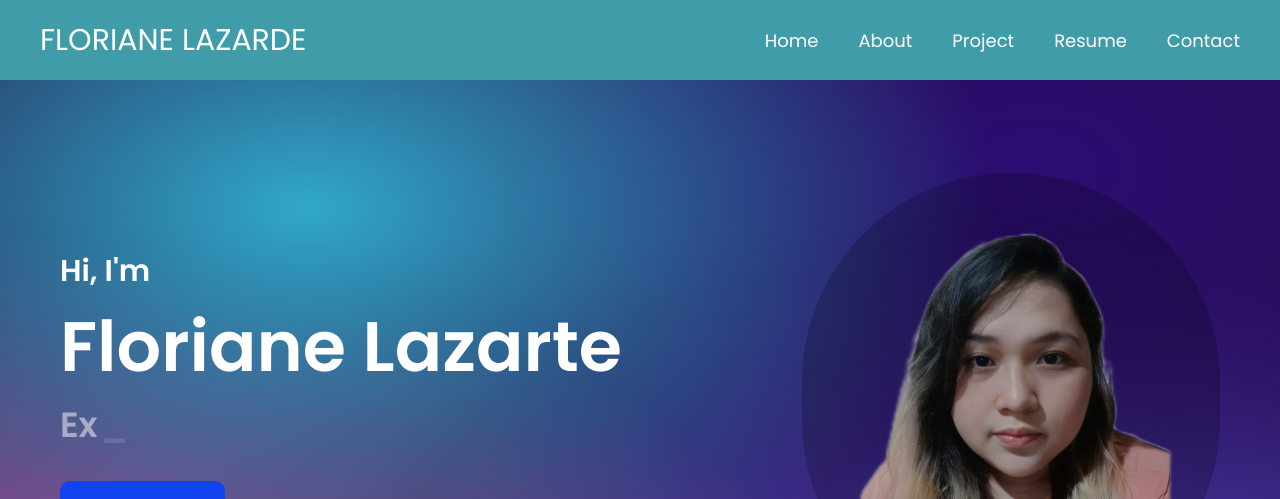
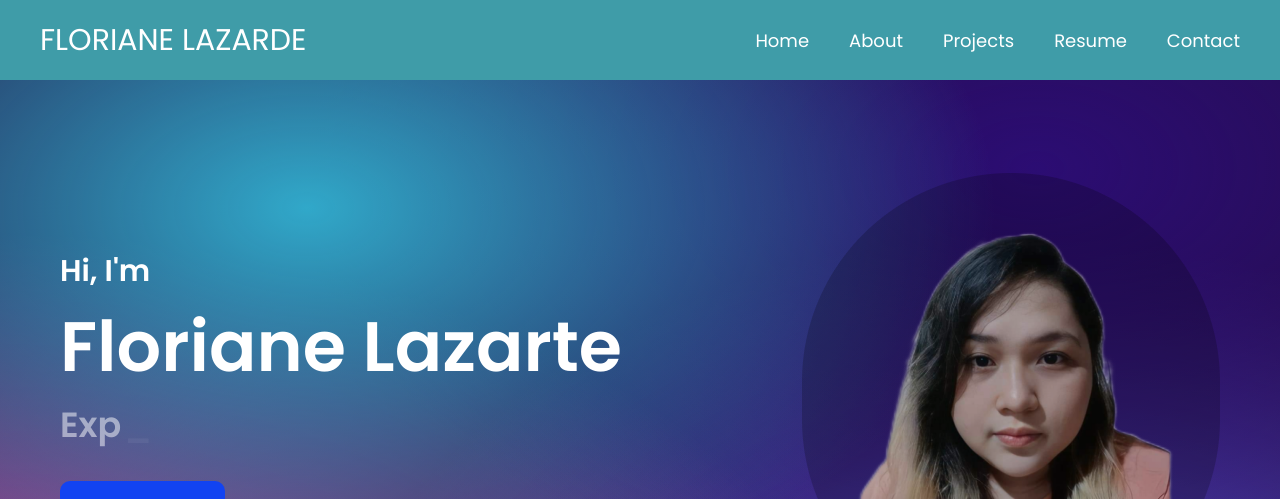
Before and after one commit to FlorianeLazarte/floriane-lazarte, a React (Vite) app: page / in a window 1280 px wide. Shown: the top 499 px of the page. Built offline with nearby package versions, Linux system fonts and the light colour scheme.

Commit message:
add contact, footer section and scroll on link

```diff
--- a/package.json
+++ b/package.json
@@ -12,6 +12,7 @@
     "react": "^18.2.0",
     "react-dom": "^18.2.0",
     "react-icons": "^4.7.1",
+    "react-scroll": "^1.8.8",
     "react-simple-typewriter": "^5.0.1"
   },
   "devDependencies": {
--- a/src/App.jsx
+++ b/src/App.jsx
@@ -1,5 +1,5 @@
-import { Navbar } from "./components";
-import { About, Home, Projects, Resume } from "./pages";
+import { Footer, Navbar } from "./components";
+import { About, Contact, Home, Projects, Resume } from "./pages";
 
 function App() {
   return (
@@ -9,6 +9,8 @@ function App() {
       <About />
       <Projects />
       <Resume />
+      <Contact />
+      <Footer />
     </div>
   );
 }
--- /dev/null
+++ b/src/components/Footer.jsx
@@ -0,0 +1,11 @@
+import React from "react";
+
+function Footer() {
+  return (
+    <div className="w-full flex items-center justify-center bg-[#1E16A1] text-center h-[100px]">
+      <h1 className="font-bold text-[24px]">Floriane Lazarte 2022</h1>
+    </div>
+  );
+}
+
+export default Footer;
--- a/src/components/Navbar.jsx
+++ b/src/components/Navbar.jsx
@@ -1,4 +1,5 @@
 import React from "react";
+import { Link } from "react-scroll";
 
 function Navbar() {
   return (
@@ -6,11 +7,70 @@ function Navbar() {
       <div className="max-w-[1200px] h-[80px] items-center mx-auto flex justify-between">
         <h1 className="text-[30px]">FLORIANE LAZARDE</h1>
         <ul className="flex space-x-[40px] text-[18px]">
-          <li>Home</li>
-          <li>About</li>
-          <li>Project</li>
-          <li>Resume</li>
-          <li>Contact</li>
+          <Link
+            activeClass="active"
+            to="home"
+            spy={true}
+            smooth={true}
+            duration={500}
+            delay={300}
+            isDynamic={true}
+            className="link"
+          >
+            Home
+          </Link>
+          <Link
+            activeClass="active"
+            to="about"
+            spy={true}
+            smooth={true}
+            offset={-80}
+            duration={300}
+            delay={500}
+            isDynamic={true}
+            className="link"
+          >
+            About
+          </Link>
+          <Link
+            activeClass="active"
+            to="projects"
+            spy={true}
+            smooth={true}
+            offset={-80}
+            duration={300}
+            delay={500}
+            isDynamic={true}
+            className="link"
+          >
+            Projects
+          </Link>
+          <Link
+            activeClass="active"
+            to="resume"
+            spy={true}
+            smooth={true}
+            offset={-100}
+            duration={300}
+            delay={500}
+            isDynamic={true}
+            className="link"
+          >
+            Resume
+          </Link>
+          <Link
+            activeClass="active"
+            to="contact"
+            spy={true}
+            smooth={true}
+            offset={-50}
+            duration={300}
+            delay={500}
+            isDynamic={true}
+            className="link"
+          >
+            Contact
+          </Link>
         </ul>
       </div>
     </div>
--- a/src/components/index.js
+++ b/src/components/index.js
@@ -1,4 +1,5 @@
 import Navbar from "./Navbar";
 import { Project } from "./Project";
+import Footer from "./Footer";
 
-export { Navbar, Project };
+export { Navbar, Project, Footer };
--- a/src/index.css
+++ b/src/index.css
@@ -22,3 +22,29 @@ html {
 body {
   color: white;
 }
+
+@layer base {
+  input {
+    @apply w-full h-[40px] rounded-[10px] bg-[#C6A4F0] bg-opacity-50 px-[10px];
+  }
+}
+
+input::placeholder {
+  color: white;
+  opacity: 0.8;
+}
+
+::-webkit-input-placeholder {
+  color: white;
+}
+
+textarea,
+textarea::placeholder {
+  color: white;
+  padding: 10px;
+}
+
+input,
+textarea {
+  border: none;
+}
--- a/src/pages/About.jsx
+++ b/src/pages/About.jsx
@@ -3,7 +3,7 @@ import { CSS, HTML, JS } from "../img";
 
 function About() {
   return (
-    <div className="max-w-[1200px] mx-auto px-5 mb-[100px]">
+    <div name="about" className="max-w-[1200px] mx-auto px-5 mb-[100px]">
       <div className="mx-auto text-center">
         <h1 className="text-primary text-[32px]">ABOUT</h1>
       </div>
--- /dev/null
+++ b/src/pages/Contact.jsx
@@ -0,0 +1,44 @@
+import React from "react";
+import { FaEnvelope, FaPhoneAlt } from "react-icons/fa";
+
+function Contact() {
+  return (
+    <div name="contact" className="w-full">
+      <div className="w-full py-[50px] px-[30px] max-w-[1200px] mx-auto">
+        <div className="mx-auto text-center mb-[40px]">
+          <h1 className="text-primary text-[32px]">CONTACT</h1>
+        </div>
+        <div className="flex gap-10 w-full">
+          <div className="space-y-5">
+            <span className="flex gap-2 items-center text-[18px]">
+              <FaEnvelope /> flazarte@gmail.com
+            </span>
+            <span className="flex gap-2 items-center text-[18px]">
+              <FaPhoneAlt /> +6391234567
+            </span>
+          </div>
+          <form action="" className="w-full space-y-5 text-white max-w-[800px]">
+            <input type="text" placeholder="Name" />
+            <input type="email" placeholder="Email" />
+            <input type="text" placeholder="Subject" />
+            <textarea
+              name=""
+              id=""
+              rows="10"
+              placeholder="Kindly type your message here..."
+              className="w-full rounded-[10px] bg-[#C6A4F0] bg-opacity-50"
+            />
+            <button
+              type="submit"
+              className="border bg-[#1E16A1] rounded-[8px] text-white text-[18px] px-[28px] py-[16px] mt-[30px] hover:bg-opacity-80"
+            >
+              Send message
+            </button>
+          </form>
+        </div>
+      </div>
+    </div>
+  );
+}
+
+export default Contact;
--- a/src/pages/Home.jsx
+++ b/src/pages/Home.jsx
@@ -1,10 +1,14 @@
 import React from "react";
 import { Profile } from "../img";
 import { Typewriter } from "react-simple-typewriter";
+import { Link } from "react-scroll";
 
 export default function () {
   return (
-    <div className="md:h-screen max-w-[1200px] mx-auto flex items-center justify-between font-semibold mb-12 px-5">
+    <div
+      name="home"
+      className="md:h-screen max-w-[1200px] mx-auto flex items-center justify-between font-semibold mb-12 px-5"
+    >
       <div className="flex flex-col">
         <span className="text-[30px]">Hi, I'm</span>
         <span className="text-[70px]">Floriane Lazarte</span>
@@ -20,7 +24,19 @@ export default function () {
           />
         </span>
         <div className="flex w-[165px] h-[70px] bg-[#1243F1] justify-center items-center py-4 px-7 rounded-[10px] mt-[30px] hover:bg-opacity-70 text-[18px]">
-          Contact me
+          <Link
+            activeClass="active"
+            to="contact"
+            spy={true}
+            smooth={true}
+            offset={-50}
+            duration={300}
+            delay={500}
+            isDynamic={true}
+            className="link"
+          >
+            Contact me
+          </Link>
         </div>
       </div>
       <img src={Profile} alt="profile picture" />
--- a/src/pages/Resume.jsx
+++ b/src/pages/Resume.jsx
@@ -3,7 +3,7 @@ import { FaBook, FaCalendarAlt } from "react-icons/fa";
 
 function Resume() {
   return (
-    <div className="w-full h-screen">
+    <div name="resume" className="w-full mb-[100px]">
       <div className="max-w-[1200px] mx-auto w-full flex flex-col gap-5">
         <div className="mx-auto text-center">
           <h1 className="text-primary text-[32px]">RESUME</h1>
--- a/src/pages/index.js
+++ b/src/pages/index.js
@@ -2,5 +2,6 @@ import Home from "./Home";
 import Projects from "./Projects";
 import About from "./About";
 import Resume from "./Resume";
+import Contact from "./Contact";
 
-export { Home, Projects, About, Resume };
+export { Home, Projects, About, Resume, Contact };
```
Also changed, not shown: 1 other file (tests, documents, lock files or other folders).
